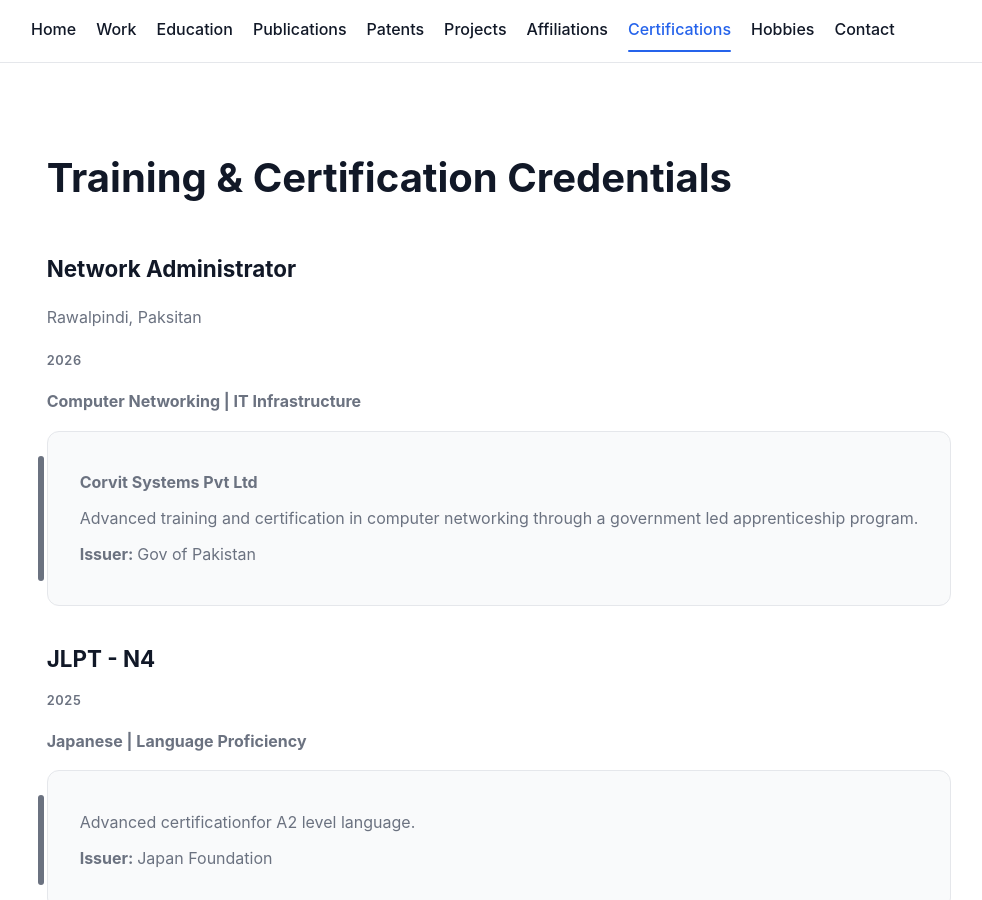
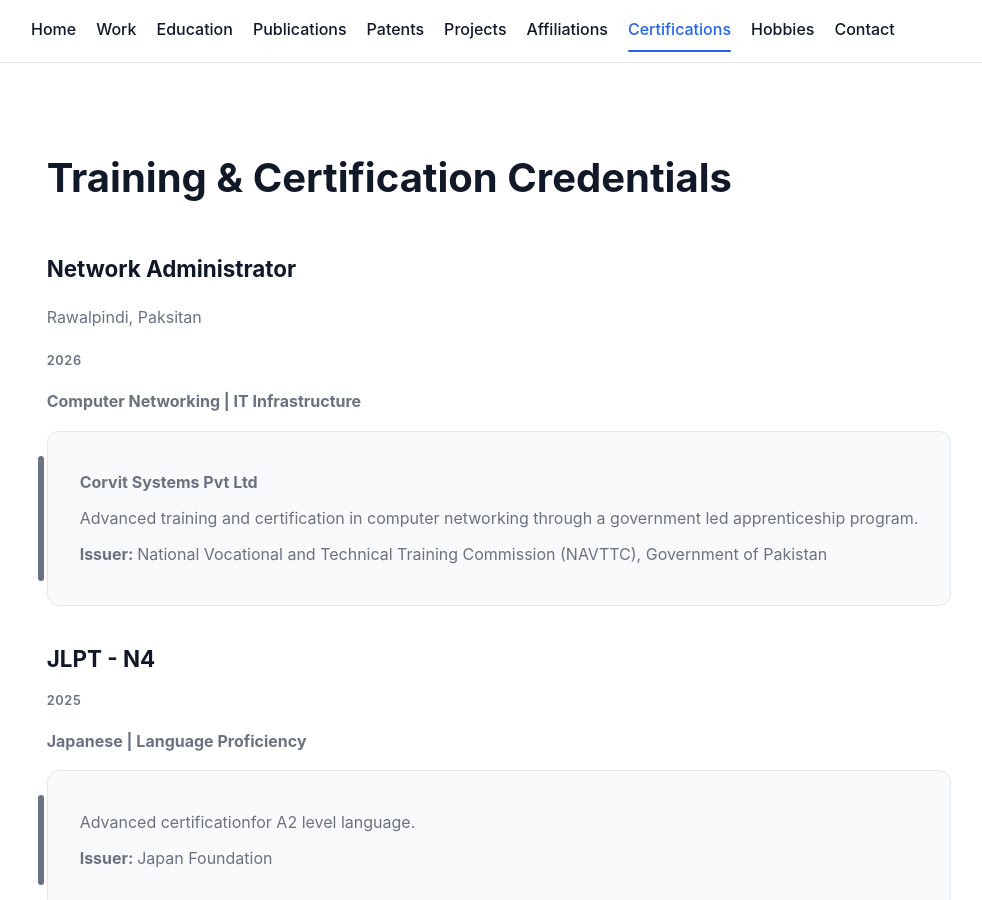
Before and after one commit to bilal-ismail/bilal-ismail.github.io, a Jekyll site: the page built from certifications.md, in a window 1280 px wide and 900 px high. Shown: the whole window, without its empty margins (141-1123 px from the left). Built offline with Jekyll 4.4.1, drawn with Linux system fonts in a browser that asks for light colours.

Commit message:
Update certifications.yml

```diff
--- a/_data/certifications.yml
+++ b/_data/certifications.yml
@@ -1,7 +1,7 @@
 - title: Network Administrator
   institution: Corvit Systems Pvt Ltd
   location: Rawalpindi, Paksitan
-  issuer: Gov of Pakistan
+  issuer: National Vocational and Technical Training Commission (NAVTTC), Government of Pakistan
   start: 2026
   domain: Computer Networking | IT Infrastructure
   # image: /assets/images/ielts.png
```
